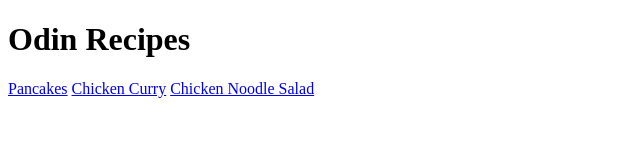
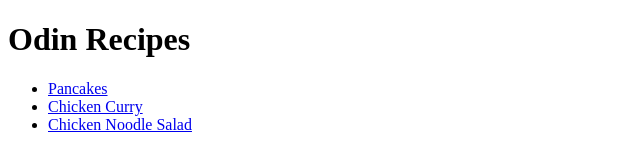
Before and after one commit to ExcentricEevee/odin-recipes, a plain HTML site: page index.html in a window 1280 px wide. Shown: the whole page, without its empty margins (0-640 px from the left). Drawn offline with Linux system fonts and the light colour scheme.

Commit message:
Organize recipe list into an unordered list
It looks better than if they were all on the same line; it helps make
it more readable.

```diff
--- a/index.html
+++ b/index.html
@@ -7,8 +7,10 @@
 
     <body>
         <h1>Odin Recipes</h1>
-        <a href="recipes/pancakes.html">Pancakes</a>
-        <a href="recipes/chicken-curry.html">Chicken Curry</a>
-        <a href="recipes/chicken-noodle-salad.html">Chicken Noodle Salad</a>
+        <ul>
+            <li><a href="recipes/pancakes.html">Pancakes</a></li>
+            <li><a href="recipes/chicken-curry.html">Chicken Curry</a></li>
+            <li><a href="recipes/chicken-noodle-salad.html">Chicken Noodle Salad</a></li>
+        </ul>
     </body>
 </html>
```
